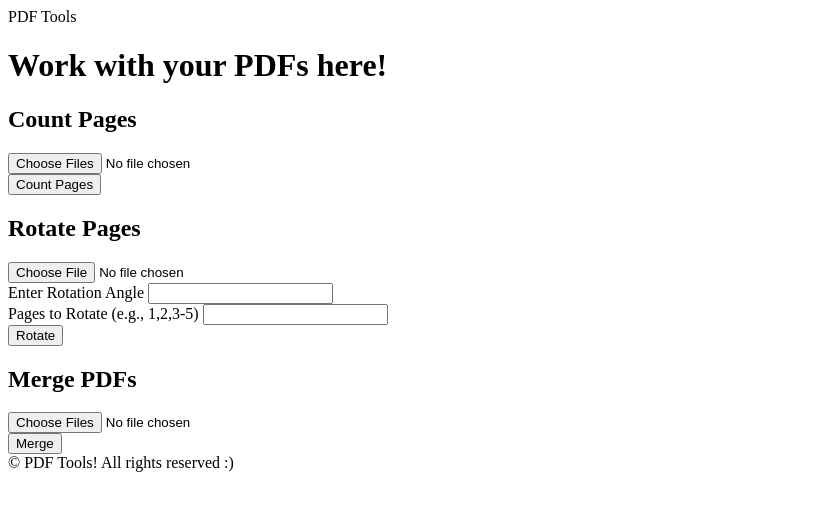
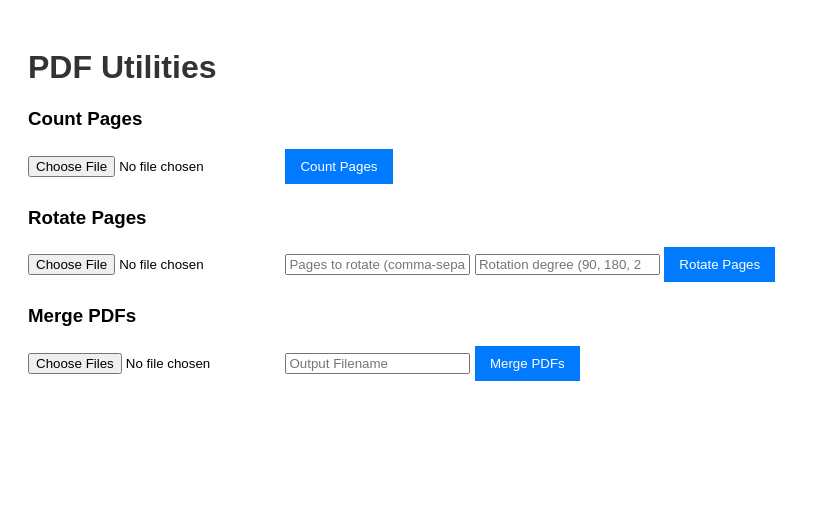
Before and after one commit to pengeon1/pdf, a Flask app: page / in a window 1280 px wide. Shown: the top 511 px of the page, without its empty margins (0-830 px from the left). Run offline with Flask 3, Linux system fonts and the light colour scheme.

Commit message:
Update index.html

```diff
--- a/templates/index.html
+++ b/templates/index.html
@@ -3,132 +3,130 @@
 <head>
     <meta charset="UTF-8">
     <meta name="viewport" content="width=device-width, initial-scale=1.0">
-    <title>PDF Tools</title>
+    <title>PDF Utilities</title>
     <script src="https://code.jquery.com/jquery-3.6.0.min.js"></script>
     <style>
-        /* Your existing CSS styles */
+        body { font-family: Arial, sans-serif; padding: 20px; }
+        h1 { color: #333; }
+        .container { margin-top: 20px; }
+        .form-group { margin-bottom: 20px; }
+        .output { margin-top: 20px; }
+        .file-input { margin-bottom: 10px; }
+        .btn { padding: 10px 15px; background-color: #007bff; color: white; border: none; cursor: pointer; }
+        .btn:hover { background-color: #0056b3; }
     </style>
 </head>
 <body>
-    <header>
-        PDF Tools
-    </header>
-    <main>
-        <h1>Work with your PDFs here!</h1>
+    <h1>PDF Utilities</h1>
+    <div class="container">
+        <div class="form-group">
+            <h3>Count Pages</h3>
+            <input type="file" id="count-pages-file" class="file-input" />
+            <button class="btn" onclick="countPages()">Count Pages</button>
+            <div id="page-count-result"></div>
+        </div>
 
-        <h2>Count Pages</h2>
-        <form id="countPagesForm" enctype="multipart/form-data">
         <div class="form-group">
-                <input type="file" name="pdf_files" multiple>
+            <h3>Rotate Pages</h3>
+            <input type="file" id="rotate-pages-file" class="file-input" />
+            <input type="text" id="pages-to-rotate" placeholder="Pages to rotate (comma-separated)" />
+            <input type="number" id="rotation-degree" placeholder="Rotation degree (90, 180, 270)" />
+            <button class="btn" onclick="rotatePages()">Rotate Pages</button>
+            <div id="rotate-result"></div>
         </div>
-            <button type="submit">Count Pages</button>
-        </form>
-        <div id="countResult" class="message" style="display:none;"></div>
 
-        <h2>Rotate Pages</h2>
-        <form id="rotateForm" enctype="multipart/form-data">
         <div class="form-group">
-                <input type="file" name="pdf_file" required>
+            <h3>Merge PDFs</h3>
+            <input type="file" id="merge-pdfs-file" class="file-input" multiple />
+            <input type="text" id="output-filename" placeholder="Output Filename" />
+            <button class="btn" onclick="mergePdfs()">Merge PDFs</button>
+            <div id="merge-result"></div>
         </div>
-            <div class="form-group">
-                <label for="angle">Enter Rotation Angle</label>
-                <input type="number" name="angle" required>
     </div>
-            <div class="form-group">
-                <label for="pages">Pages to Rotate (e.g., 1,2,3-5)</label>
-                <input type="text" name="pages" required>
-            </div>
-            <button type="submit">Rotate</button>
-        </form>
-        <div id="rotateResult" class="message" style="display:none;"></div>
-
-        <h2>Merge PDFs</h2>
-        <form id="mergeForm" enctype="multipart/form-data">
-            <div class="form-group">
-                <input type="file" name="pdf_files" multiple>
-            </div>
-            <button type="submit">Merge</button>
-        </form>
-        <div id="mergeResult" class="message" style="display:none;"></div>
-    </main>
-    <footer>
-        &copy; PDF Tools! All rights reserved :)
-    </footer>
 
     <script>
-        $(document).ready(function() {
-            // Handle count pages
-            $('#countPagesForm').submit(function(e) {
-                e.preventDefault();
-                let formData = new FormData(this);
-                $('#countResult').hide();
+        // Function to handle counting pages
+        function countPages() {
+            const file = document.getElementById('count-pages-file').files[0];
+            if (!file) return alert("Please select a PDF file");
+
+            const formData = new FormData();
+            formData.append("pdf_file", file);
+
             $.ajax({
-                    url: '/count_pages',
-                    type: 'POST',
+                url: "/count_pages",
+                type: "POST",
                 data: formData,
                 contentType: false,
                 processData: false,
                 success: function(response) {
-                        let message = '';
-                        if (response.results && response.results.length > 0) {
-                            message = response.results.join('<br>');
-                        }
-                        $('#countResult').html(message).show();
+                    $('#page-count-result').html(response);
                 },
-                    error: function(response) {
-                        $('#countResult').html('Error: ' + response.responseJSON.error).show();
+                error: function(error) {
+                    console.log(error);
                 }
             });
-            });
+        }
 
-            // Handle rotate pages
-            $('#rotateForm').submit(function(e) {
-                e.preventDefault();
-                let formData = new FormData(this);
-                $('#rotateResult').hide();
+        // Function to handle rotating pages
+        function rotatePages() {
+            const file = document.getElementById('rotate-pages-file').files[0];
+            const pagesToRotate = document.getElementById('pages-to-rotate').value;
+            const rotationDegree = document.getElementById('rotation-degree').value;
+
+            if (!file || !pagesToRotate || !rotationDegree) {
+                return alert("Please fill in all fields");
+            }
+
+            const formData = new FormData();
+            formData.append("pdf_file", file);
+            formData.append("pages_to_rotate", pagesToRotate);
+            formData.append("rotation_degree", rotationDegree);
+
             $.ajax({
-                    url: '/rotate_page',
-                    type: 'POST',
+                url: "/rotate_pages",
+                type: "POST",
                 data: formData,
                 contentType: false,
                 processData: false,
                 success: function(response) {
-                        const blob = new Blob([response.data], { type: 'application/pdf' });
-                        const link = document.createElement('a');
-                        link.href = URL.createObjectURL(blob);
-                        link.download = 'rotated_output.pdf';
-                        link.click();
+                    $('#rotate-result').html('<a href="data:application/pdf;base64,' + response + '" download="rotated_output.pdf">Download Rotated PDF</a>');
                 },
-                    error: function(response) {
-                        $('#rotateResult').html('Error: ' + response.responseJSON.error).show();
+                error: function(error) {
+                    console.log(error);
                 }
             });
-            });
+        }
 
-            // Handle merge PDFs
-            $('#mergeForm').submit(function(e) {
-                e.preventDefault();
-                let formData = new FormData(this);
-                $('#mergeResult').hide();
+        // Function to handle merging PDFs
+        function mergePdfs() {
+            const files = document.getElementById('merge-pdfs-file').files;
+            const outputFilename = document.getElementById('output-filename').value;
+
+            if (files.length < 2 || !outputFilename) {
+                return alert("Please select at least two files and provide an output filename");
+            }
+
+            const formData = new FormData();
+            for (let i = 0; i < files.length; i++) {
+                formData.append('pdf_files', files[i]);
+            }
+            formData.append('output_filename', outputFilename);
+
             $.ajax({
-                    url: '/merge_pdfs',
-                    type: 'POST',
+                url: "/merge_pdfs",
+                type: "POST",
                 data: formData,
                 contentType: false,
                 processData: false,
                 success: function(response) {
-                        const blob = new Blob([response.data], { type: 'application/pdf' });
-                        const link = document.createElement('a');
-                        link.href = URL.createObjectURL(blob);
-                        link.download = 'merged_output.pdf';
-                        link.click();
+                    $('#merge-result').html('<a href="data:application/pdf;base64,' + response + '" download="' + outputFilename + '">Download Merged PDF</a>');
                 },
-                    error: function(response) {
-                        $('#mergeResult').html('Error: ' + response.responseJSON.error).show();
+                error: function(error) {
+                    console.log(error);
                 }
             });
-            });
-        });
+        }
     </script>
 </body>
 </html>
```
Lines whose indentation alone changed are shown as unchanged.
